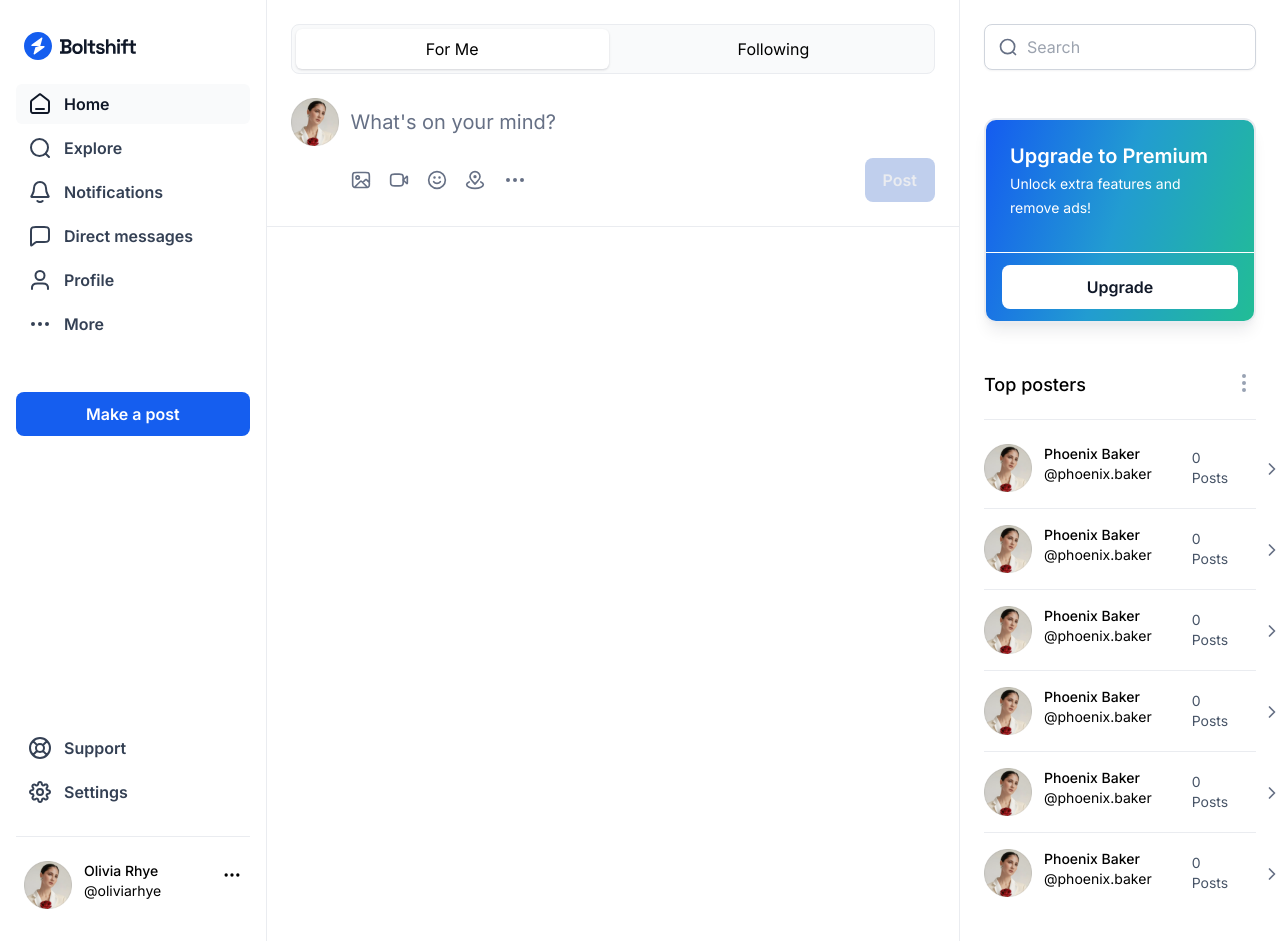
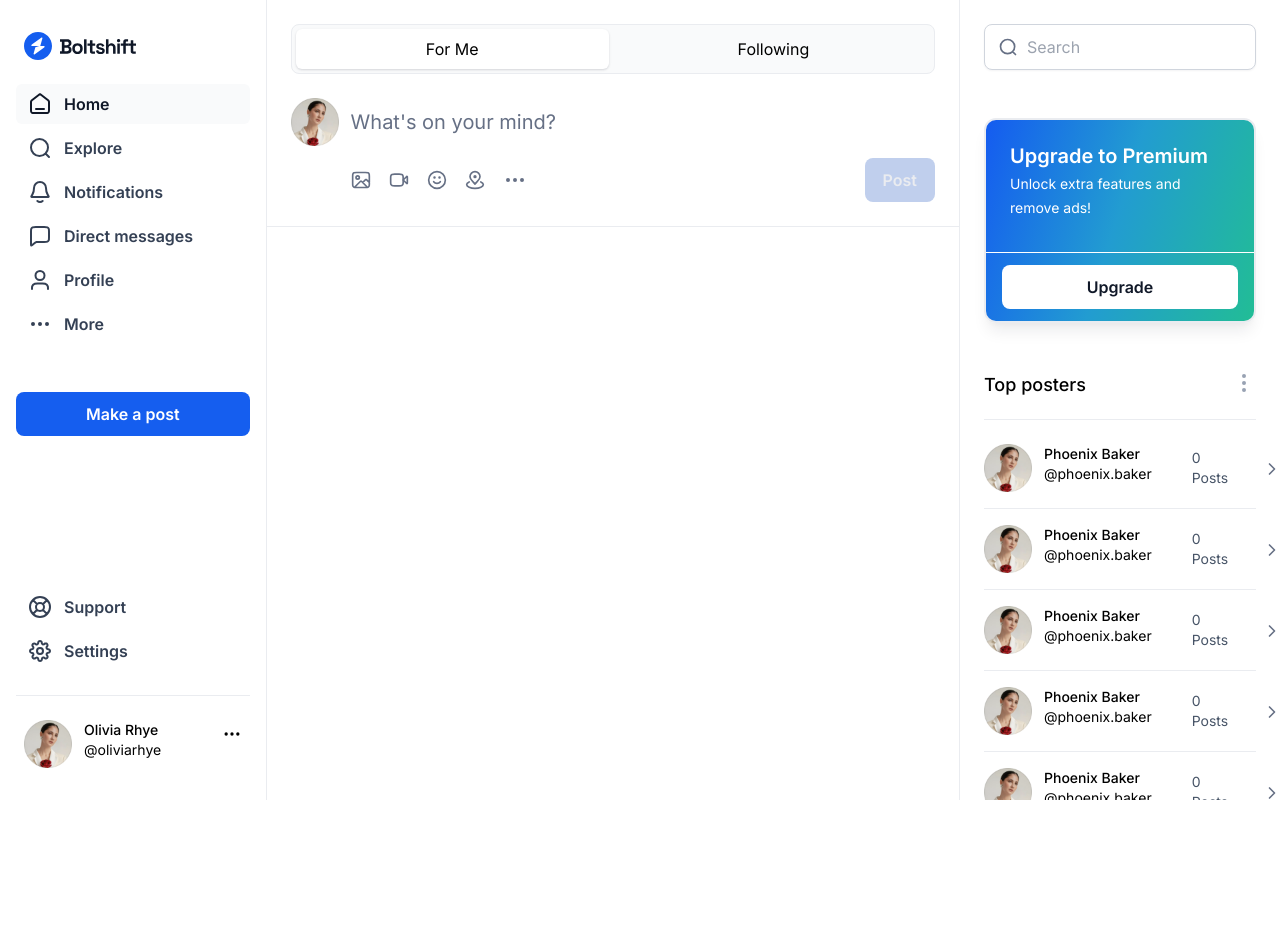
Before and after one commit to connermurphy/GoSwag-Assessment, a Next.js app: page / in a window 1280 px wide. After the commit the page ends 800 px from the top, so only its background shows below. Built offline with nearby package versions, Linux system fonts and the light colour scheme.

Commit message:
overflow/scroll fix

```diff
--- a/src/components/Layout/Aside.tsx
+++ b/src/components/Layout/Aside.tsx
@@ -4,7 +4,8 @@ import GradientCard from "../UI/GradientCard";
 
 const Aside = (): JSX.Element => {
     return (
-        <aside className="w-[25%] pt-6 pb-7 flex flex-col gap-y-12">
+        <aside className="w-[25%] pt-6 pb-7 flex flex-col gap-y-12 max-h-screen overflow-auto">
+
             <Search />
 
             {/* upgrade card */}
@@ -17,6 +18,7 @@ const Aside = (): JSX.Element => {
             <div className='px-6'>
                 <TopPosters />
             </div>
+
         </aside>
     );
 }
--- a/src/components/Skeleton.tsx
+++ b/src/components/Skeleton.tsx
@@ -6,7 +6,7 @@ const Skeleton = ({
     children
 }: Readonly<{ children: ReactNode }>): JSX.Element => {
     return (
-        <div className='flex flex-row flex-wrap min-h-screen'>
+        <div className='flex flex-row flex-wrap max-h-screen'>
             {/* nav */}
             <Nav />
 
```
